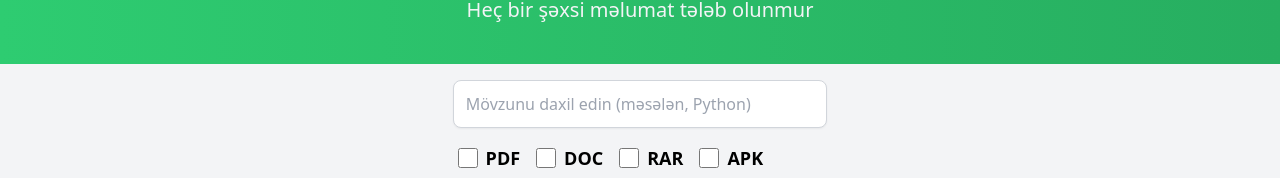
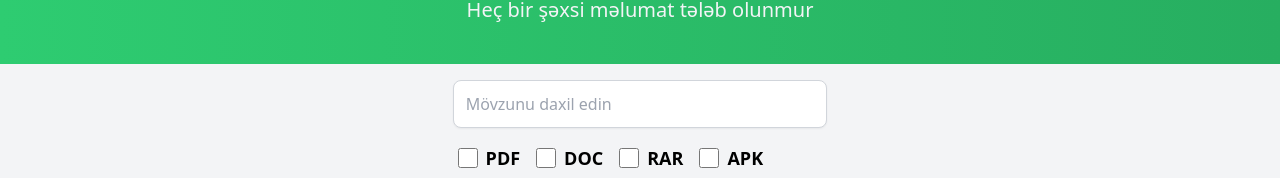
Before and after one commit to NurlanAmanov/Asanaxtar-az, a website: page index.htm in a window 1280 px wide. Shown: the part 248-426 px from the top of the page. Drawn offline with Linux system fonts and the light colour scheme.

Commit message:
first commit

```diff
--- a/index.htm
+++ b/index.htm
@@ -81,7 +81,7 @@
         <div class="axtar-input flex items-center justify-center w-full">
             <form method="GET" action="https://www.google.com/search" class="w-full" target="_blank">
                 <div class="axtar-input flex items-center justify-center w-full">
-                    <input id="searchInput" name="q" type="text" placeholder="Mövzunu daxil edin (məsələn, Python)" class="p-3 w-full lg:w-[30%] h-12 rounded-lg border border-gray-300 shadow-sm focus:ring-2 focus:ring-[#2ecc71] focus:border-transparent transition-all duration-300">
+                    <input id="searchInput" name="q" type="text" placeholder="Mövzunu daxil edin " class="p-3 w-full lg:w-[30%] h-12 rounded-lg border border-gray-300 shadow-sm focus:ring-2 focus:ring-[#2ecc71] focus:border-transparent transition-all duration-300">
                 </div>
 
                 </div>
```
